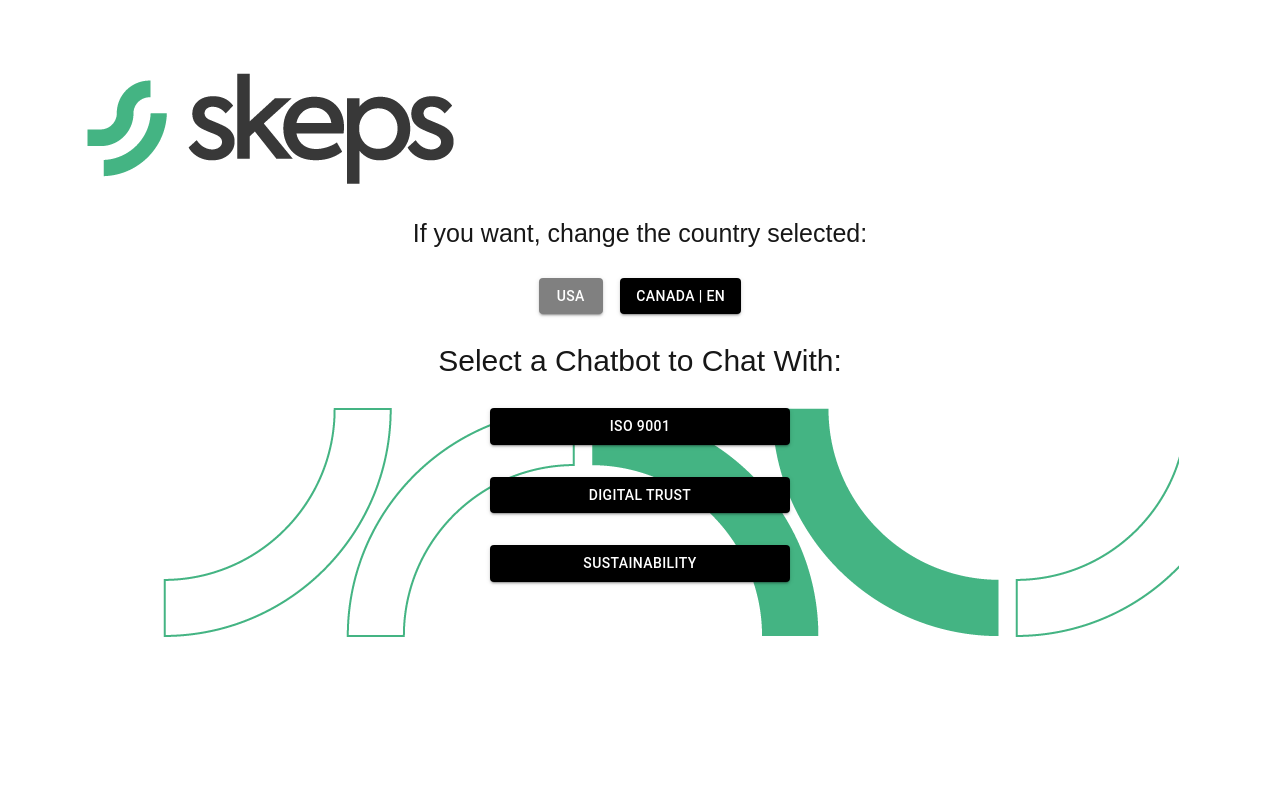
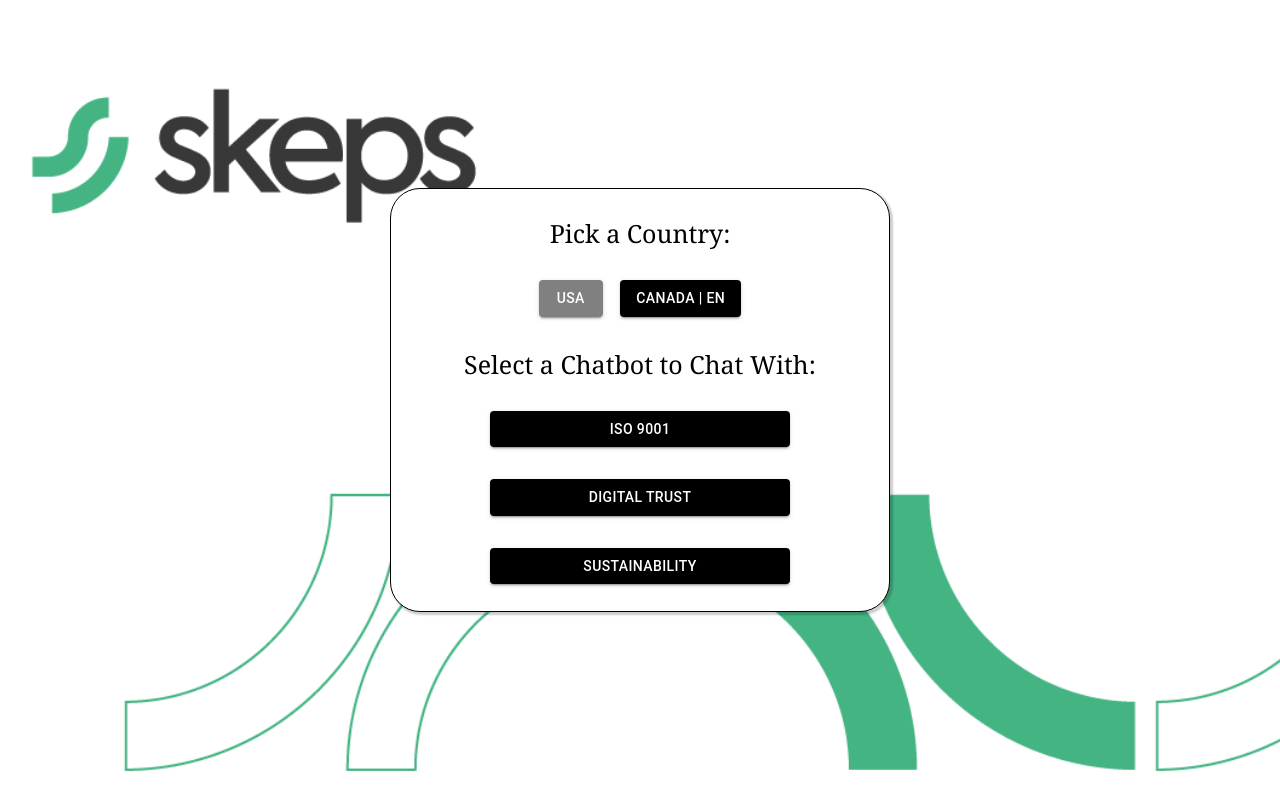
Before and after one commit to camilabbreda/blipChatWidgetNextJs, a Next.js app: page / in a window 1280 px wide. Built offline with nearby package versions, Linux system fonts and the light colour scheme.

Commit message:
black mode fix

```diff
--- a/app/page.tsx
+++ b/app/page.tsx
@@ -13,9 +13,7 @@
   return (
     <div className={styles.page} id="corpo">
       <main className={styles.main}>
-        <div style={{ fontSize: "25px" }}>
-          If you want, change the country selected:
-        </div>
+        <div style={{ fontSize: "25px" }}>Pick a Country:</div>
         <div
           style={{
             width: "220px",
@@ -50,7 +48,7 @@
           </Button>
         </div>
         <div>
-          <p style={{ fontSize: "30px" }}>Select a Chatbot to Chat With:</p>
+          <p style={{ fontSize: "25px" }}>Select a Chatbot to Chat With:</p>
         </div>
         <div
           style={{
--- a/styles/globals.css
+++ b/styles/globals.css
@@ -5,7 +5,8 @@
 #corpo {
   background-image: url("../public/images/Plano-v1.png");
   background-repeat: no-repeat;
-  background-position: start;
+  background-size: cover;
+  background-position: center;
 }
 
 @media (prefers-color-scheme: dark) {
@@ -26,7 +27,7 @@
 body {
   color: var(--foreground);
   background: var(--background);
-  font-family: Arial, Helvetica, sans-serif;
+  font-family: Cambria, Cochin, Georgia, Times, "Times New Roman", serif;
   -webkit-font-smoothing: antialiased;
   -moz-osx-font-smoothing: grayscale;
 }
--- a/styles/page.module.css
+++ b/styles/page.module.css
@@ -33,6 +33,13 @@
   grid-row-start: 2;
   justify-content: center;
   align-items: center;
+  border: 1px solid black;
+  border-radius: 30px;
+  box-shadow: 2px 2px 2px 1px rgba(0, 0, 0, 0.2);
+  background-color: white;
+  padding: 27px;
+  color: black !important;
+  width: 500px;
 }
 
 .main ol {
```
